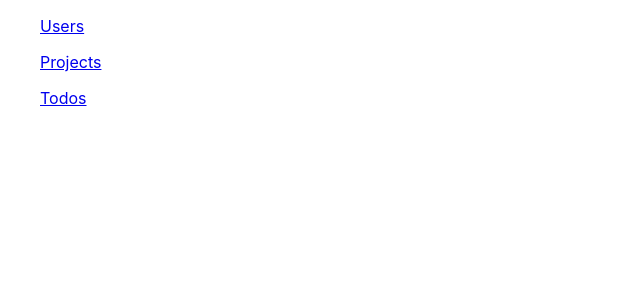
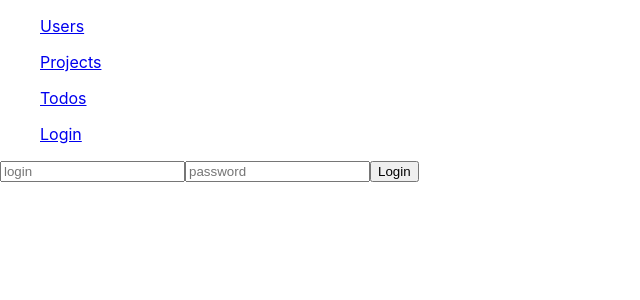
Before and after one commit to BogatyrevDm/djangoDRF, a React (Create React App) app in the folder todonotes/frontend/: page /login in a window 1280 px wide. Shown: the top 300 px of the page, without its empty margins (0-640 px from the left). Built offline with nearby package versions, Linux system fonts and the light colour scheme; no server answers.

Commit message:
Lesson 7 (#7)

```diff
--- a/todonotes/frontend/package.json
+++ b/todonotes/frontend/package.json
@@ -11,6 +11,7 @@
     "react-dom": "^18.2.0",
     "react-router-dom": "^5.2.0",
     "react-scripts": "5.0.1",
+    "universal-cookie": "^4.0.4",
     "web-vitals": "^2.1.4"
   },
   "scripts": {
--- a/todonotes/frontend/src/App.js
+++ b/todonotes/frontend/src/App.js
@@ -8,6 +8,8 @@
 import Footer from './components/Footer';
 import axios from 'axios';
 import { HashRouter,Route, BrowserRouter, Link } from 'react-router-dom';
+import LoginForm from './components/Auth';
+import Cookies from "universal-cookie";
 
 class App extends React.Component {
     constructor(props) {
@@ -16,13 +18,13 @@
             'users': [],
             'projects': [],
             'todos': [],
-
+            'token':''
         }
     }
-    componentDidMount() {
 
-
-        axios.get('http://127.0.0.1:8000/api/users/')
+    load_data(){
+        const headers = this.get_headers()
+        axios.get('http://127.0.0.1:8000/api/users/', {headers})
             .then(response => {
                 const users = response.data.results
                 this.setState(
@@ -30,11 +32,11 @@
                         'users': users
                     }
 
-                ).catch(error => console.log(error))
+                )
 
-            })
+            }).catch(error => console.log(error))
 
-        axios.get('http://127.0.0.1:8000/api/projects/')
+        axios.get('http://127.0.0.1:8000/api/projects/', {headers})
         .then(response => {
             const projects = response.data.results
             this.setState(
@@ -42,11 +44,11 @@
                     'projects': projects
                 }
 
-            ).catch(error => console.log(error))
+            )
 
-        })
+        }).catch(error => console.log(error))
 
-        axios.get('http://127.0.0.1:8000/api/todos/')
+        axios.get('http://127.0.0.1:8000/api/todos/', {headers})
             .then(response => {
                 const todos = response.data.results
                 console.dir(response.data)
@@ -55,10 +57,54 @@
                         'todos': todos
                     }
 
-                ).catch(error => console.log(error))
+                )
 
-            })
+            }).catch(error => console.log(error))
     }
+
+    set_token(token){
+        const cookies = new Cookies()
+        cookies.set(token)
+        this.setState({'token':token}, ()=>this.load_data())
+    }
+
+    get_token(username, password){
+        axios.get('http://127.0.0.1:8000/api/api-token-auth/', {'username':username, password:password})
+            .then(response => {
+                this.set_token(response.data['token'])
+            }).catch(error => alert('Login or password is wrong!'))
+    }
+
+    is_auth(){
+        return !!this.state.token
+    }
+
+    get_headers(){
+        let headers = {
+            'Content-Type':'applications/json'
+        }
+        if (this.is_auth){
+            headers['Authorization'] = `Token ${this.state.token}`
+        }
+        return headers
+    }
+
+    logout(){
+        this.set_token('')
+    }
+
+    get_token_from_cookies(){
+        const cookies = new Cookies()
+        const token = cookies.get('token')
+        this.setState({'token':token}, ()=>this.load_data())
+    }
+
+    componentDidMount() {
+
+        this.get_token_from_cookies()
+
+    }
+
     render() {
         return (
             <div>
@@ -73,10 +119,14 @@
                         <ul>
                             <Link to='/todos'>Todos</Link>
                         </ul>
+                        <ul>{this.is_auth()?<button onClick={()=>this.logout()}>Logout</button>:
+                            <Link to='/login'>Login</Link>}
+                        </ul>
                     </nav>
                     <Route exact path='/' component={() => <UserList users={this.state.users}/>}/>
                     <Route exact path='/projects' component={() => <ProjectList projects={this.state.projects} />}/>
                     <Route exact path='/todos' component={() => <TodoList todos={this.state.todos} />}/>
+                    <Route exact path='/login' component={()=><LoginForm get_token={(username, password)=>this.get_token(username, password)} />}/>
                 </BrowserRouter>
             </div>
         )
--- /dev/null
+++ b/todonotes/frontend/src/components/Auth.js
@@ -0,0 +1,33 @@
+import React from "react";
+
+class LoginForm extends React.Component{
+    constructor(props){
+        super(props);
+        this.state = {'login':'','password':''}
+    }
+
+    handleChange(event){
+        this.state = ({
+            [event.target.name]:event.target.value
+        })
+    }
+
+    handleSubmit(event){
+        this.props.get_token(this.state.login, this.state.password)
+        event.preventDefault()
+    }
+
+    render() {
+        return (
+        <form onSubmit={(event)=> this.handleSubmit(event)}>
+            <input type="text" name="login" placeholder="login"
+                value={this.state.login} onChange={(event)=>this.handleChange(event)} />
+            <input type="password" name="password" placeholder="password"
+                value={this.state.password} onChange={(event)=>this.handleChange(event)} />
+            <input type="submit" value="Login" />
+        </form>
+        );
+        }
+}
+
+export default LoginForm
```
Also changed, not shown: 1 other file (tests, documents, lock files or other folders).
